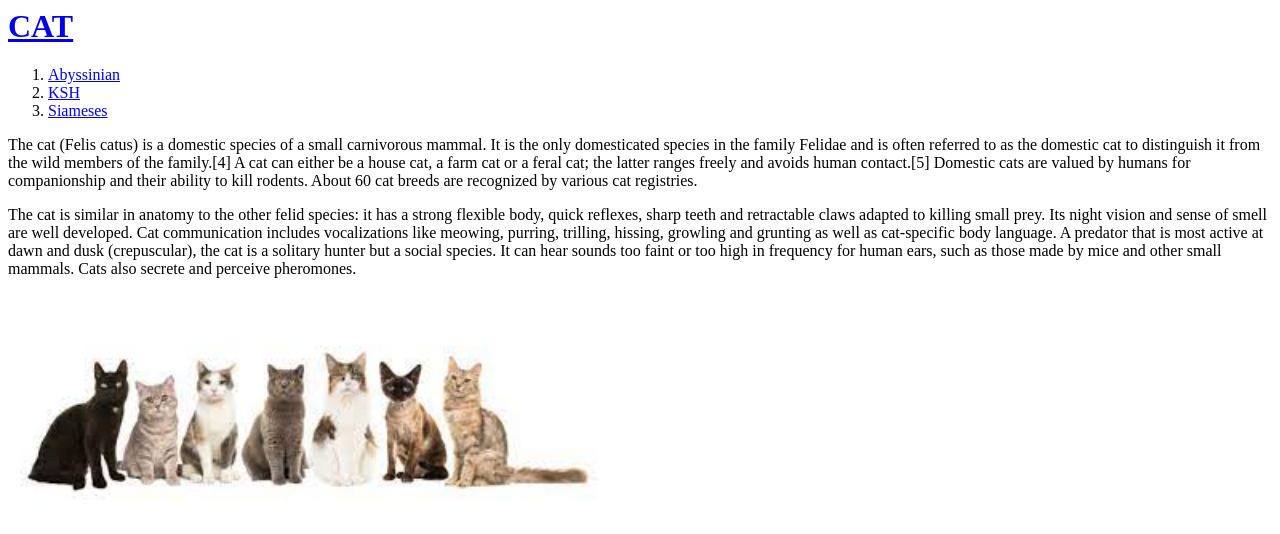
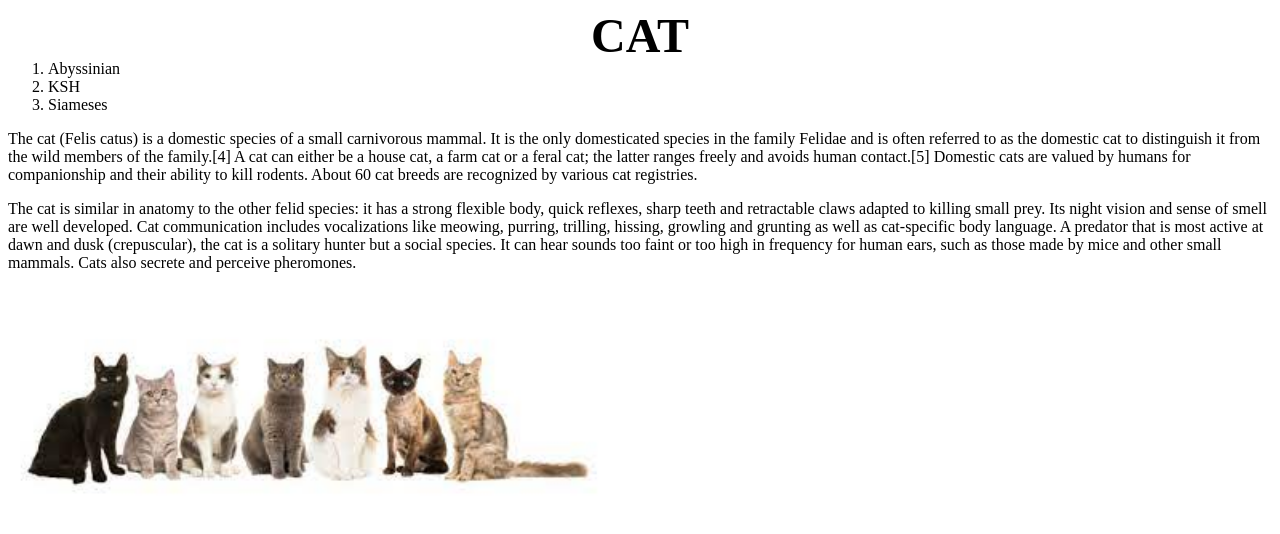
Before and after one commit to coastby/SHcoding, a plain HTML site: page index.html in a window 1280 px wide. Drawn offline with Linux system fonts and the light colour scheme.

Commit message:
add style

```diff
--- a/index.html
+++ b/index.html
@@ -3,6 +3,24 @@
 <head>
   <title>CAT</title>
   <meta charset="utf-8">
+  <style>
+    a{
+  text-decoration:none;
+  color:#000000;
+
+}
+.saw{
+  color:gray;
+}
+#active{
+  color:#006d8f;
+}
+h1 {
+  font-size:300%;
+  text-align:center;
+  height:20;
+}
+  </style>
 </head>
 
 <body>
```
